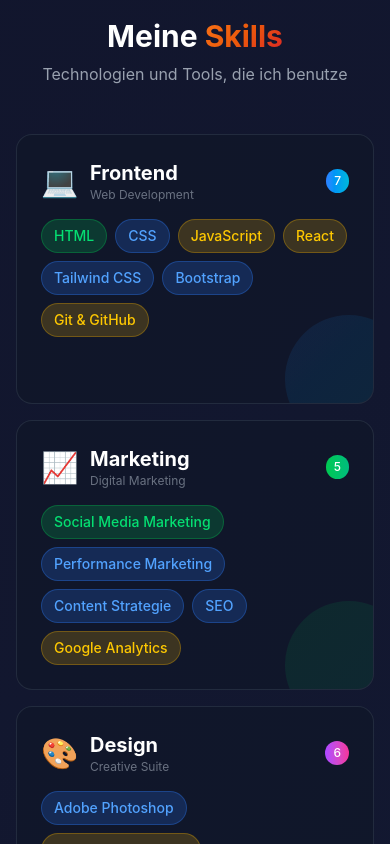
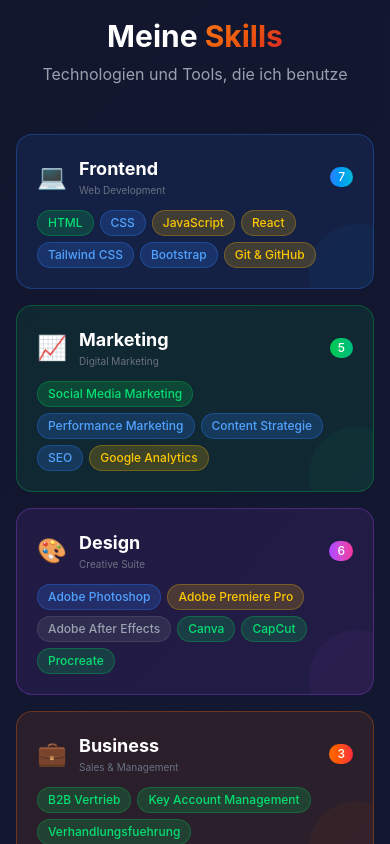
Before and after one commit to eeraj88/eeraj-portfolio-woche4, a React (Vite) app: page / in a window 390 px wide. Shown: the part 2400-3244 px from the top of the page. Built offline with nearby package versions, Linux system fonts and the light colour scheme; no server answers; the database is empty.

Commit message:
Fix leaderboard timeout, starter selection error handling, bento grid sizing/colors

```diff
--- a/src/components/Leaderboard.jsx
+++ b/src/components/Leaderboard.jsx
@@ -16,12 +16,21 @@ export default function Leaderboard() {
   useEffect(() => {
     setIsLoading(true)
 
+    // Timeout falls Firebase nicht antwortet
+    const timeout = setTimeout(() => {
+      setIsLoading(false)
+    }, 3000)
+
     const unsubscribe = subscribeToLeaderboard((data) => {
+      clearTimeout(timeout)
       setTrainers(data)
       setIsLoading(false)
     }, 10)
 
-    return () => unsubscribe()
+    return () => {
+      clearTimeout(timeout)
+      unsubscribe()
+    }
   }, [])
 
   // Get medal emoji for top 3
--- a/src/components/Pokemon/index.jsx
+++ b/src/components/Pokemon/index.jsx
@@ -175,9 +175,14 @@ export default function PokemonBuddy() {
 
   const handleStarterSelect = async (starter) => {
     try {
+      if (!starter || !starter.id) {
+        setMessage('Fehler: Ungültiges Pokémon!')
+        return
+      }
+
       const result = await gameState.selectStarter(starter)
 
-      if (!result) {
+      if (!result || !result.pokemon) {
         setMessage('Fehler beim Laden des Starters!')
         return
       }
@@ -198,7 +203,7 @@ export default function PokemonBuddy() {
       setMessage(msg)
     } catch (error) {
       console.error('Starter selection error:', error)
-      setMessage('Fehler beim Laden des Starters!')
+      setMessage('Fehler beim Laden! Bitte nochmal versuchen.')
     }
   }
 
--- a/src/components/Skills.jsx
+++ b/src/components/Skills.jsx
@@ -18,30 +18,40 @@ function Skills() {
     Frontend: {
       icon: '💻',
       gradient: 'from-blue-500 to-cyan-500',
-      gridClass: 'md:col-span-2 md:row-span-2', // Große Box
+      bg: 'bg-blue-500/10',
+      border: 'border-blue-500/30',
+      gridClass: 'md:col-span-2', // Breite Box
       description: 'Web Development'
     },
     Marketing: {
       icon: '📈',
       gradient: 'from-green-500 to-emerald-500',
-      gridClass: 'md:col-span-2', // Breite Box
+      bg: 'bg-green-500/10',
+      border: 'border-green-500/30',
+      gridClass: 'md:col-span-1', // Kleine Box
       description: 'Digital Marketing'
     },
     Design: {
       icon: '🎨',
       gradient: 'from-purple-500 to-pink-500',
-      gridClass: 'md:col-span-2 md:row-span-2', // Große Box
+      bg: 'bg-purple-500/10',
+      border: 'border-purple-500/30',
+      gridClass: 'md:col-span-1', // Kleine Box
       description: 'Creative Suite'
     },
     Business: {
       icon: '💼',
       gradient: 'from-orange-500 to-red-500',
+      bg: 'bg-orange-500/10',
+      border: 'border-orange-500/30',
       gridClass: 'md:col-span-1', // Kleine Box
       description: 'Sales & Management'
     },
     Tools: {
       icon: '⚡',
-      gradient: 'from-yellow-500 to-orange-500',
+      gradient: 'from-yellow-500 to-amber-500',
+      bg: 'bg-yellow-500/10',
+      border: 'border-yellow-500/30',
       gridClass: 'md:col-span-1', // Kleine Box
       description: 'Productivity'
     }
@@ -78,7 +88,7 @@ function Skills() {
         </p>
 
         {/* Bento Grid */}
-        <div className="grid grid-cols-1 md:grid-cols-4 gap-4 auto-rows-fr">
+        <div className="grid grid-cols-1 sm:grid-cols-2 md:grid-cols-4 gap-4">
           {kategorien.map(kategorie => {
             const config = kategorieConfig[kategorie]
             const katSkills = skillsNachKategorie[kategorie]
@@ -87,11 +97,11 @@ function Skills() {
               <div
                 key={kategorie}
                 className={`
-                  group relative overflow-hidden rounded-2xl p-6
-                  transition-all duration-500 hover:scale-[1.02]
+                  group relative overflow-hidden rounded-2xl p-5
+                  transition-all duration-300 hover:scale-[1.02] hover:-translate-y-1
                   ${config.gridClass}
                   ${istDunkel
-                    ? 'bg-gray-900/70 border border-gray-700/50 hover:border-gray-600'
+                    ? `${config.bg} border ${config.border} hover:border-opacity-60`
                     : 'bg-white border border-gray-200 hover:border-gray-300 shadow-sm hover:shadow-lg'
                   }
                 `}
@@ -103,15 +113,15 @@ function Skills() {
                 `} />
 
                 {/* Header */}
-                <div className="relative z-10 flex items-center gap-3 mb-4">
-                  <span className="text-3xl">{config.icon}</span>
+                <div className="relative z-10 flex items-center gap-3 mb-3">
+                  <span className="text-2xl">{config.icon}</span>
                   <div>
-                    <h3 className={`text-xl font-bold ${
+                    <h3 className={`text-lg font-bold ${
                       istDunkel ? 'text-white' : 'text-gray-900'
                     }`}>
                       {kategorie}
                     </h3>
-                    <p className={`text-xs ${
+                    <p className={`text-[10px] ${
                       istDunkel ? 'text-gray-500' : 'text-gray-400'
                     }`}>
                       {config.description}
@@ -120,7 +130,7 @@ function Skills() {
 
                   {/* Skill Count Badge */}
                   <span className={`
-                    ml-auto px-2 py-1 rounded-full text-xs font-medium
+                    ml-auto px-2 py-0.5 rounded-full text-xs font-medium
                     bg-gradient-to-r ${config.gradient} text-white
                   `}>
                     {katSkills.length}
@@ -128,13 +138,13 @@ function Skills() {
                 </div>
 
                 {/* Skills as Pills */}
-                <div className="relative z-10 flex flex-wrap gap-2">
+                <div className="relative z-10 flex flex-wrap gap-1.5">
                   {katSkills.map(skill => (
                     <div
                       key={skill.id}
                       className={`
-                        group/skill relative px-3 py-1.5 rounded-full text-sm font-medium
-                        border transition-all duration-300 cursor-default
+                        group/skill relative px-2.5 py-1 rounded-full text-xs font-medium
+                        border transition-all duration-200 cursor-default
                         hover:scale-105
                         ${istDunkel ? getLevelColor(skill.level) : getLevelColorLight(skill.level)}
                       `}
@@ -157,9 +167,9 @@ function Skills() {
 
                 {/* Decorative Corner Gradient */}
                 <div className={`
-                  absolute -bottom-10 -right-10 w-32 h-32 rounded-full
-                  bg-gradient-to-br ${config.gradient} opacity-10
-                  group-hover:opacity-20 transition-opacity duration-500
+                  absolute -bottom-8 -right-8 w-24 h-24 rounded-full
+                  bg-gradient-to-br ${config.gradient} opacity-5
+                  group-hover:opacity-15 transition-opacity duration-300
                 `} />
               </div>
             )
--- a/src/firebase.js
+++ b/src/firebase.js
@@ -92,9 +92,11 @@ export const getLeaderboard = async (limit = 10) => {
 export const subscribeToLeaderboard = (callback, limit = 10) => {
   if (!database) {
     console.warn('Firebase not initialized')
+    callback([]) // Return empty array immediately
     return () => {}
   }
 
+  try {
     const trainersRef = ref(database, 'trainers')
     const topTrainersQuery = query(trainersRef, orderByChild('score'), limitToLast(limit))
 
@@ -114,9 +116,17 @@ export const subscribeToLeaderboard = (callback, limit = 10) => {
 
       // Sort descending by score
       callback(trainers.sort((a, b) => b.score - a.score))
+    }, (error) => {
+      console.error('Leaderboard subscription error:', error)
+      callback([])
     })
 
     return unsubscribe
+  } catch (error) {
+    console.error('Leaderboard setup error:', error)
+    callback([])
+    return () => {}
+  }
 }
 
 /**
```
Also changed, not shown: 1 other file (tests, documents, lock files or other folders). Lines whose indentation alone changed are shown as unchanged.
